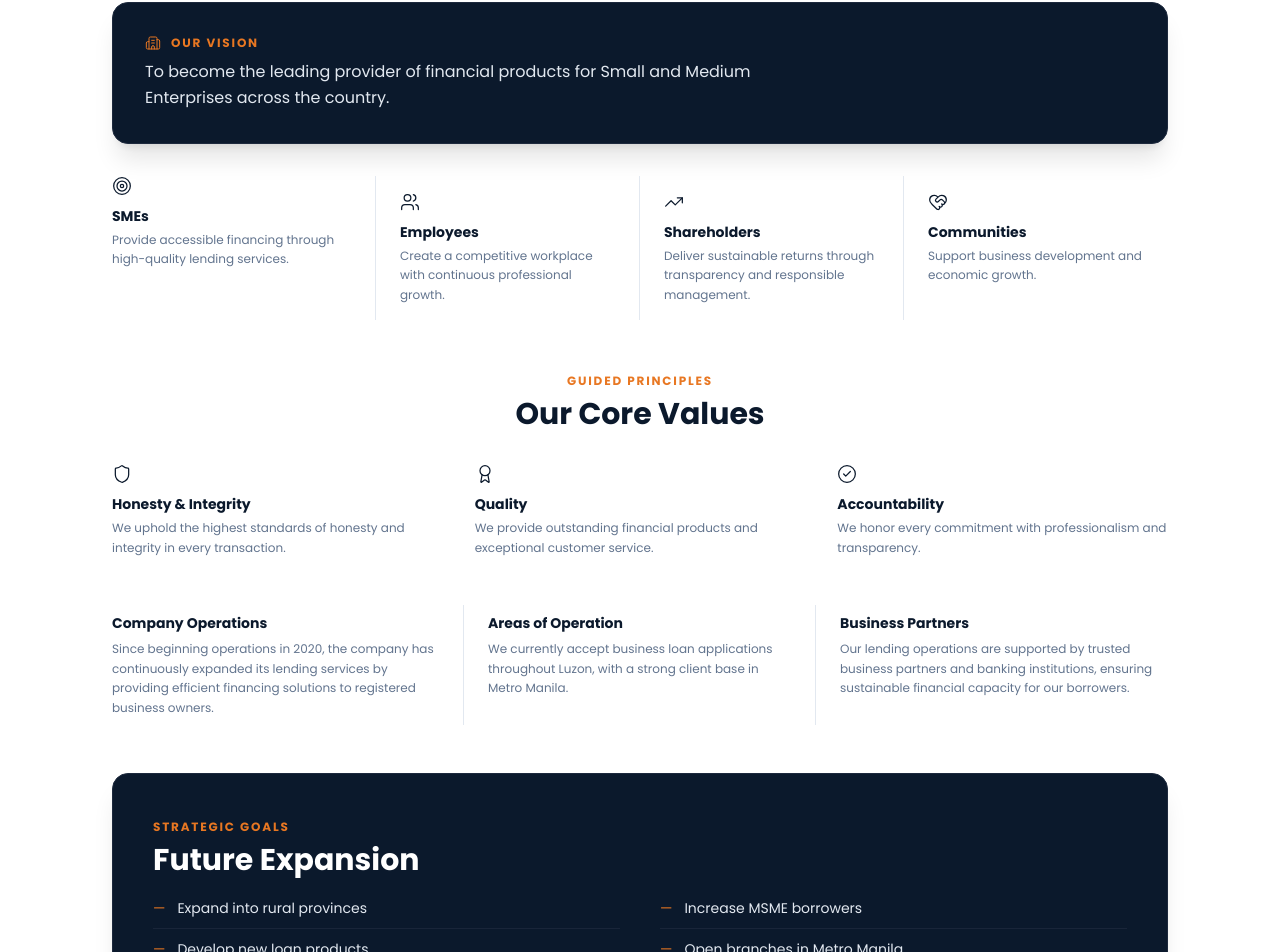
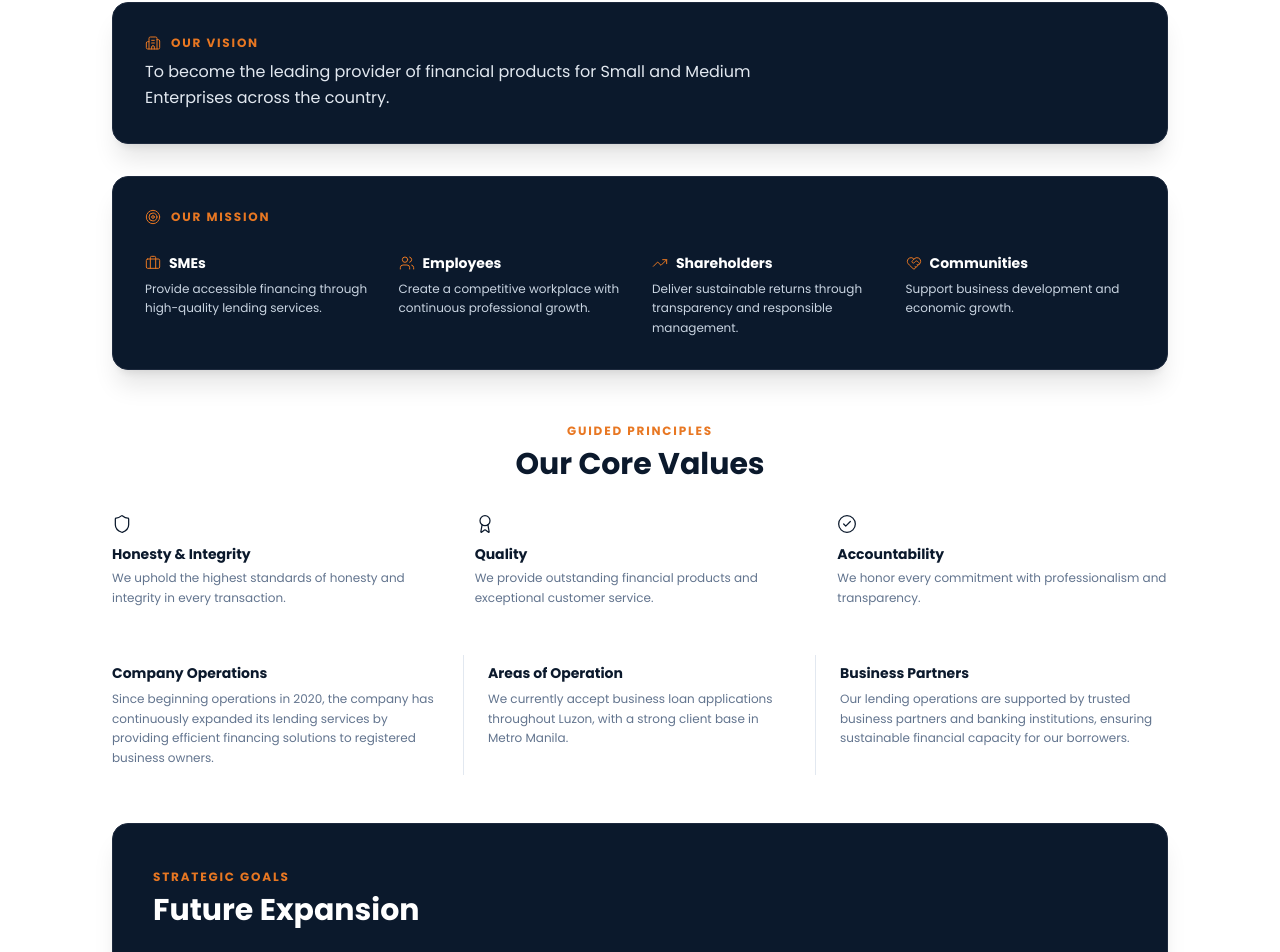
Before and after one commit to JanLancelot/928-lending, a Next.js app: page /about-us in a window 1280 px wide. Shown: the part 1123-2075 px from the top of the page. Built offline with nearby package versions, Linux system fonts and the light colour scheme; no server answers.

Commit message:
loan calculator text color change, and about us mission added

```diff
--- a/src/app/about-us/page.tsx
+++ b/src/app/about-us/page.tsx
@@ -10,7 +10,8 @@ import {
   Target,
   TrendingUp,
   HeartHandshake,
-  ChevronRight
+  ChevronRight,
+  Briefcase
 } from "lucide-react";
 import { Button } from "@/components/ui/button";
 
@@ -29,7 +30,7 @@ const timeline = [
 ];
 
 const mission = [
-  { icon: Target, title: "SMEs", desc: "Provide accessible financing through high-quality lending services." },
+  { icon: Briefcase, title: "SMEs", desc: "Provide accessible financing through high-quality lending services." },
   { icon: Users, title: "Employees", desc: "Create a competitive workplace with continuous professional growth." },
   { icon: TrendingUp, title: "Shareholders", desc: "Deliver sustainable returns through transparency and responsible management." },
   { icon: HeartHandshake, title: "Communities", desc: "Support business development and economic growth." },
@@ -189,14 +190,23 @@ export default function AboutUsPage() {
               </p>
             </div>
 
-            <div className="grid grid-cols-1 sm:grid-cols-2 lg:grid-cols-4 divide-y sm:divide-y-0 lg:divide-x divide-slate-200">
-              {mission.map(({ icon: Icon, title, desc }) => (
-                <div key={title} className="py-5 first:pt-0 lg:py-4 lg:px-6 lg:first:pl-0 lg:last:pr-0">
-                  <Icon className="w-5 h-5 text-[#0B192C] mb-2.5" strokeWidth={1.5} />
-                  <h4 className="font-bold text-sm text-[#0B192C] mb-1">{title}</h4>
-                  <p className="text-xs text-slate-500 leading-relaxed">{desc}</p>
-                </div>
-              ))}
+            <div className="bg-[#0B192C] text-white p-6 sm:p-8 rounded-2xl border border-slate-800 shadow-xl space-y-6">
+              <div className="flex items-center gap-2.5 text-[#E87722]">
+                <Target className="w-4 h-4" strokeWidth={1.5} />
+                <h3 className="text-xs font-bold uppercase tracking-[0.15em]">Our Mission</h3>
+              </div>
+
+              <div className="grid grid-cols-1 sm:grid-cols-2 lg:grid-cols-4 gap-6 pt-1">
+                {mission.map(({ icon: Icon, title, desc }) => (
+                  <div key={title} className="space-y-1.5">
+                    <div className="flex items-center gap-2 text-[#E87722]">
+                      <Icon className="w-4 h-4" strokeWidth={1.5} />
+                      <h4 className="font-bold text-sm text-white">{title}</h4>
+                    </div>
+                    <p className="text-xs text-slate-300 leading-relaxed">{desc}</p>
+                  </div>
+                ))}
+              </div>
             </div>
           </div>
 
--- a/src/components/LoanCalculatorWidget.tsx
+++ b/src/components/LoanCalculatorWidget.tsx
@@ -205,18 +205,18 @@ export function LoanCalculatorWidget() {
                 </span>
               </div>
 
-              <div className="text-2xl sm:text-3xl font-bold tracking-tight text-[#0B192C]">
+              <div className="text-2xl sm:text-3xl font-bold tracking-tight text-[#E87722]">
                 {formatPHPExact(calculations.installmentPerPeriod)}
               </div>
 
               <div className="mt-3 pt-3 border-t border-slate-200/80 grid grid-cols-2 gap-2 text-[11px]">
                 <div>
                   <span className="text-slate-500">Principal Amount:</span>
-                  <p className="font-bold text-slate-800">{formatPHP(calculations.amount)}</p>
+                  <p className="font-bold text-[#E87722]">{formatPHP(calculations.amount)}</p>
                 </div>
                 <div>
                   <span className="text-slate-500">Total Repayment:</span>
-                  <p className="font-bold text-slate-800">{formatPHP(calculations.totalRepayment)}</p>
+                  <p className="font-bold text-[#E87722]">{formatPHP(calculations.totalRepayment)}</p>
                 </div>
               </div>
             </div>
@@ -236,7 +236,7 @@ export function LoanCalculatorWidget() {
                     step="5000"
                     value={state.amount}
                     onChange={(e) => updateState("amount", Number(e.target.value))}
-                    className="w-28 text-right bg-slate-50 border border-slate-200 rounded px-2 py-0.5 font-bold text-slate-900 text-xs focus:outline-none focus:border-slate-400"
+                    className="w-28 text-right bg-slate-50 border border-slate-200 rounded px-2 py-0.5 font-bold text-[#E87722] text-xs focus:outline-none focus:border-[#E87722]"
                   />
                 </div>
 
@@ -283,7 +283,7 @@ export function LoanCalculatorWidget() {
                     step="1"
                     value={state.termMonths}
                     onChange={(e) => updateState("termMonths", Number(e.target.value))}
-                    className="w-20 text-right bg-slate-50 border border-slate-200 rounded px-2 py-0.5 font-bold text-slate-900 text-xs focus:outline-none focus:border-slate-400"
+                    className="w-20 text-right bg-slate-50 border border-slate-200 rounded px-2 py-0.5 font-bold text-[#E87722] text-xs focus:outline-none focus:border-[#E87722]"
                   />
                 </div>
 
@@ -330,7 +330,7 @@ export function LoanCalculatorWidget() {
                     step="0.1"
                     value={state.monthlyRate}
                     onChange={(e) => updateState("monthlyRate", Number(e.target.value))}
-                    className="w-20 text-right bg-slate-50 border border-slate-200 rounded px-2 py-0.5 font-bold text-slate-900 text-xs focus:outline-none focus:border-slate-400"
+                    className="w-20 text-right bg-slate-50 border border-slate-200 rounded px-2 py-0.5 font-bold text-[#E87722] text-xs focus:outline-none focus:border-[#E87722]"
                   />
                 </div>
 
@@ -389,15 +389,15 @@ export function LoanCalculatorWidget() {
                 <div className="p-3 bg-slate-50 rounded-lg border border-slate-200 space-y-2 text-[11px] text-slate-600">
                   <div className="flex justify-between">
                     <span className="text-slate-500">Requested Principal:</span>
-                    <span className="font-bold text-slate-900">{formatPHP(calculations.amount)}</span>
+                    <span className="font-bold text-[#E87722]">{formatPHP(calculations.amount)}</span>
                   </div>
                   <div className="flex justify-between">
                     <span className="text-slate-500">Total Interest ({calculations.monthlyRate}% x {calculations.termMonths} mos):</span>
-                    <span className="font-bold text-slate-900">+{formatPHP(calculations.totalInterest)}</span>
+                    <span className="font-bold text-[#E87722]">+{formatPHP(calculations.totalInterest)}</span>
                   </div>
                   <div className="pt-2 border-t border-slate-200 flex justify-between font-bold">
                     <span className="text-slate-700">Total Amount Repaid:</span>
-                    <span className="text-[#0B192C]">{formatPHP(calculations.totalRepayment)}</span>
+                    <span className="text-[#E87722]">{formatPHP(calculations.totalRepayment)}</span>
                   </div>
                 </div>
               )}
```
